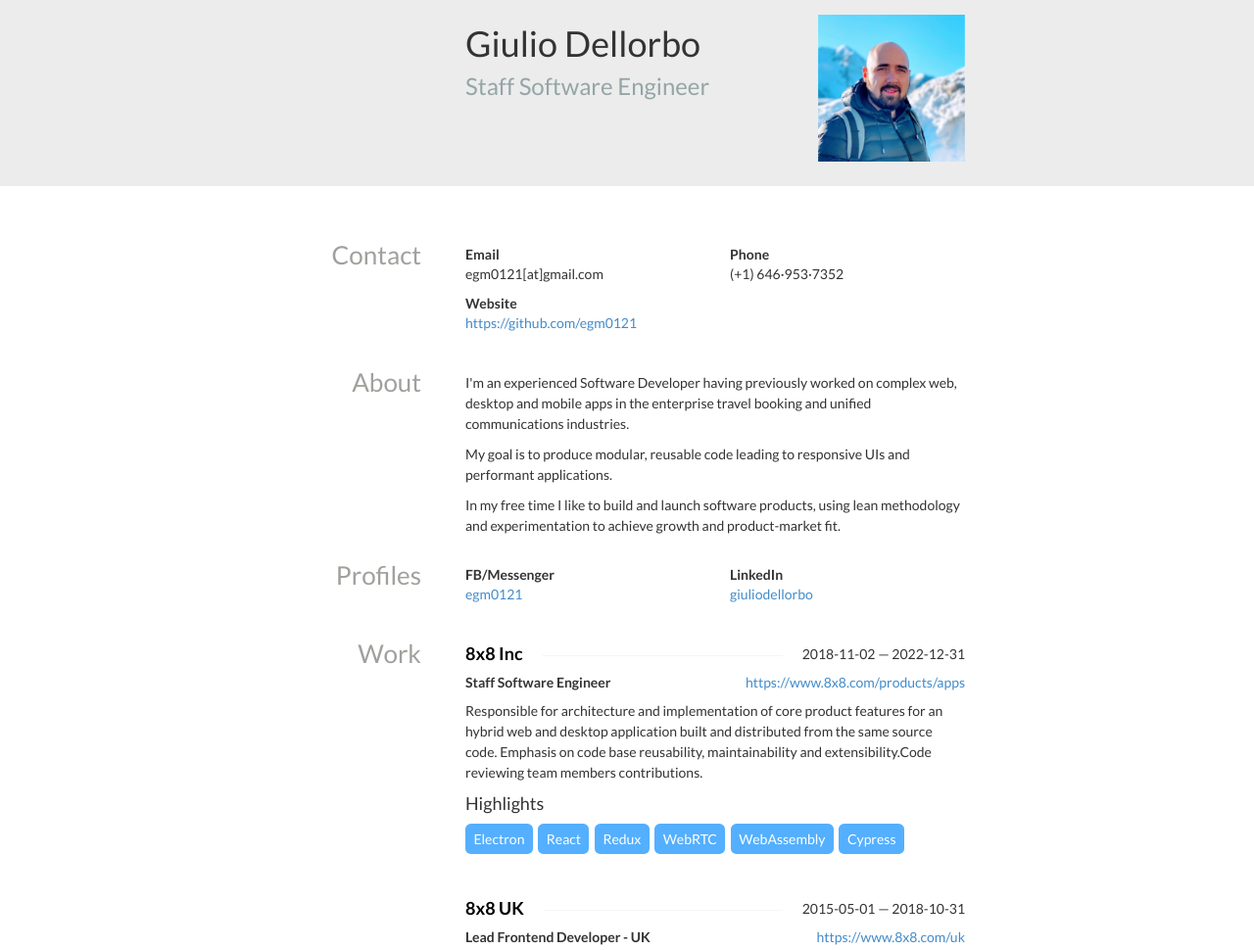
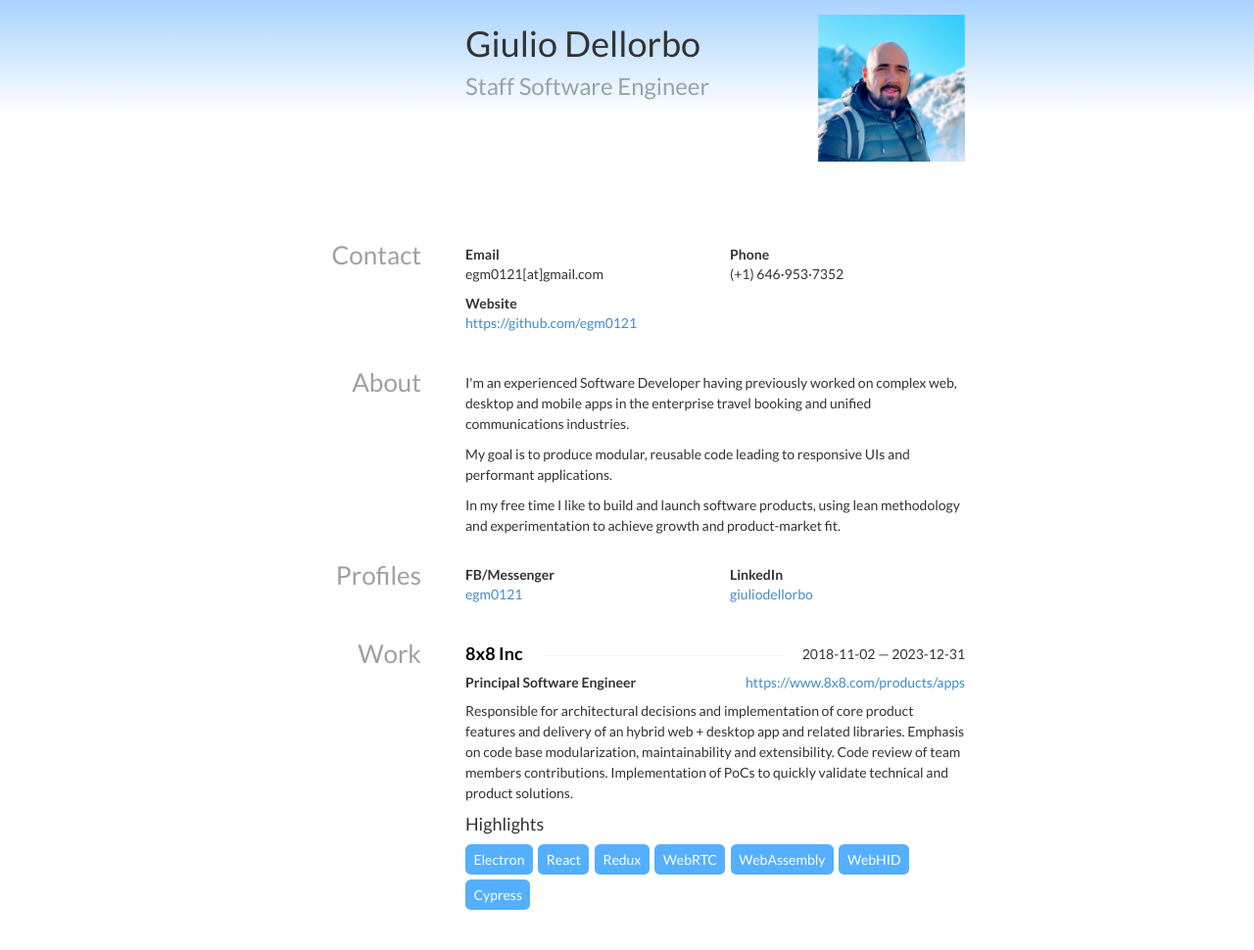
Before and after one commit to egm0121/resume, a website: page public/index.html in a window 1280 px wide. Shown: the top 970 px of the page at 98% size. Drawn offline with nearby package versions, Linux system fonts and the light colour scheme; some icons are missing; files whose address does not match are found by name.

Commit message:
add bg gradient

```diff
--- a/public/index.html
+++ b/public/index.html
@@ -78,10 +78,9 @@ margin-top: 30px;
 	display: block; page-break-before: always;
 }
 #header {
-background: #ececec;
+background: linear-gradient(180deg, rgba(168,211,254,1) 0%, rgba(255,255,255,1) 62%);
 padding: 25px 0;
 margin-bottom: 30px;
-
 }
 #header img{
 	position: relative;
@@ -312,17 +311,17 @@ h1 {
 				<h4 class="strike-through">
 					<span>8x8 Inc</span>
 					<span class="date">
-						2018-11-02 — 2022-12-31
+						2018-11-02 — 2023-12-31
 					</span>
 				</h4>
 				<div class="website pull-right">
 					<a href="https://www.8x8.com/products/apps">https://www.8x8.com/products/apps</a>
 				</div>
 				<div class="position">
-					Staff Software Engineer
+					Principal Software Engineer
 				</div>
 				<div class="summary">
-					<p>Responsible for architecture and implementation of core product features for an hybrid web and desktop application built and distributed from the same source code. Emphasis on code base reusability, maintainability and extensibility.Code reviewing team members contributions.</p>
+					<p>Responsible for architectural decisions and implementation of core product features and delivery of an hybrid web + desktop app and related libraries. Emphasis on code base modularization, maintainability and extensibility. Code review of team members contributions. Implementation of PoCs to quickly validate technical and product solutions.</p>
 				</div>
 				<h4>Highlights</h4>
 				<ul class="keywords">
@@ -331,6 +330,7 @@ h1 {
 					<li class="bullet">Redux</li>
 					<li class="bullet">WebRTC</li>
 					<li class="bullet">WebAssembly</li>
+					<li class="bullet">WebHID</li>
 					<li class="bullet">Cypress</li>
 				</ul>
 			</div>
@@ -468,7 +468,7 @@ h1 {
 
 	<section id="awards" class="row">
 		<aside class="col-sm-3">
-			<h3>Certifications & Awards</h3>
+			<h3>Certifications</h3>
 		</aside>
 		<div class="col-sm-9">
 			<div class="row">
--- a/style.css
+++ b/style.css
@@ -65,7 +65,7 @@ margin-top: 30px;
 	display: block; page-break-before: always;
 }
 #header {
-background: linear-gradient(180deg, rgba(168,211,254,1) 0%, rgba(255,255,255,1) 62%);
+background: linear-gradient(180deg, rgba(84,175,255,1) 3%, rgba(254,254,254,1) 83%);
 padding: 25px 0;
 margin-bottom: 30px;
 }
```
